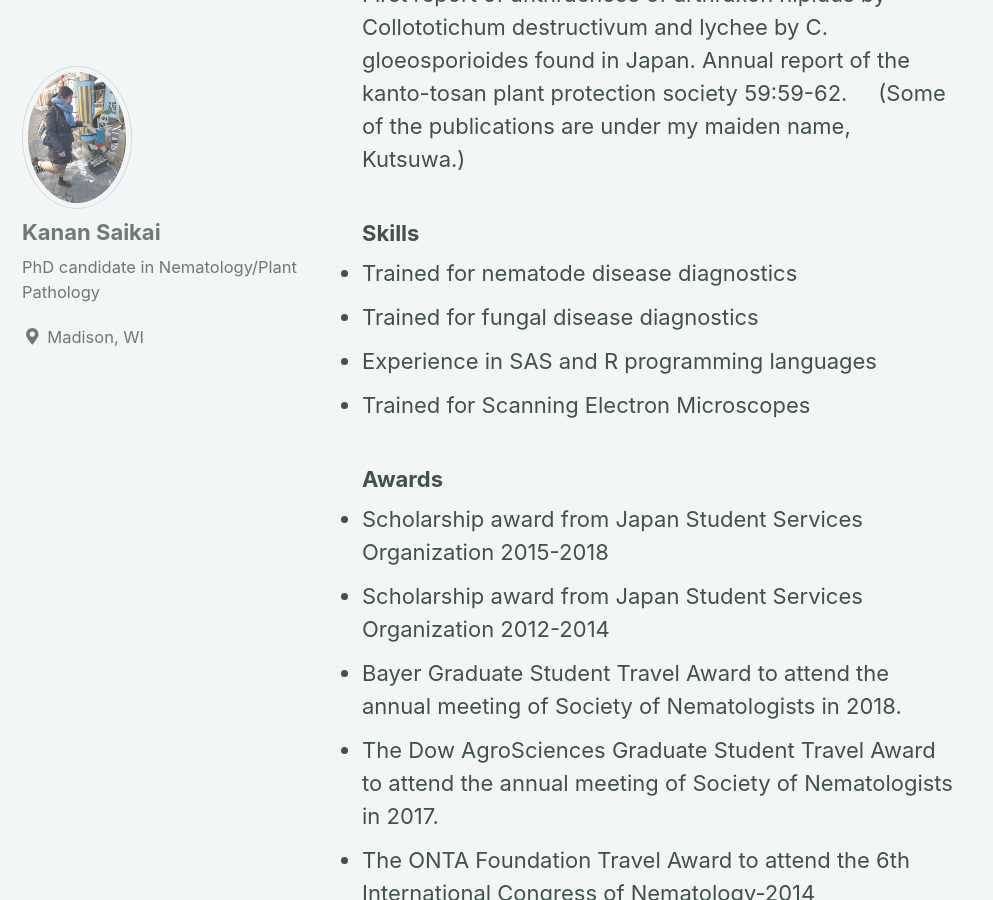
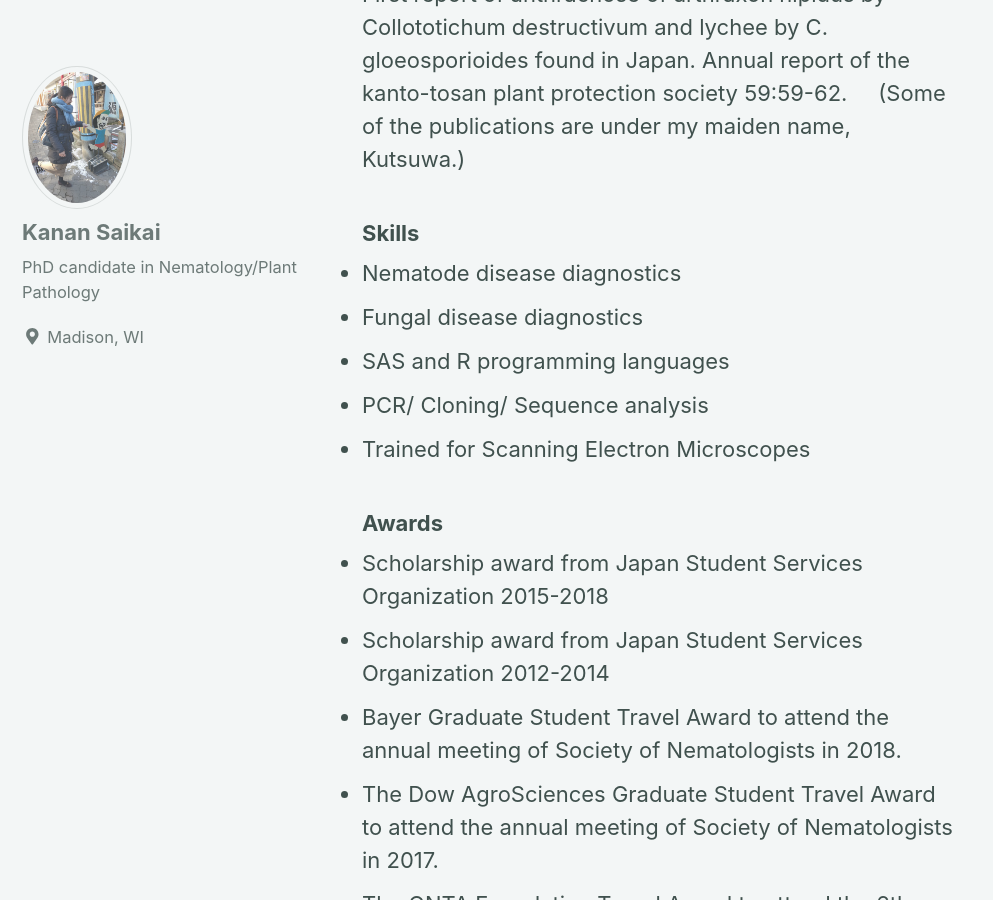
Before and after one commit to ksaikai/ksaikai.github.io, a Jekyll site: the page built from index.md, in a window 1280 px wide and 900 px high, scrolled down 3053 px. Shown: the whole window, without its empty margins (0-993 px from the left). Built offline with Jekyll 4.4.1, drawn with Linux system fonts in a browser that asks for light colours; cached includes are drawn as plain includes; nearby versions of some CDN libraries.

Commit message:
Update index.md

```diff
--- a/index.md
+++ b/index.md
@@ -41,9 +41,10 @@ My research interests focus on plant-parasitic nematodes, its biology and modeli
 
 
 ### Skills
-* Trained for nematode disease diagnostics
-* Trained for fungal disease diagnostics
-* Experience in SAS and R programming languages
+* Nematode disease diagnostics
+* Fungal disease diagnostics
+* SAS and R programming languages
+* PCR/ Cloning/ Sequence analysis
 * Trained for Scanning Electron Microscopes
 
 
```
